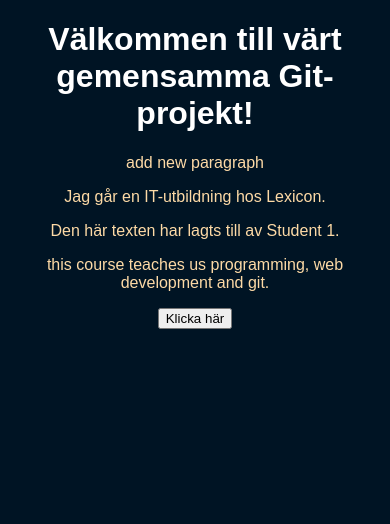
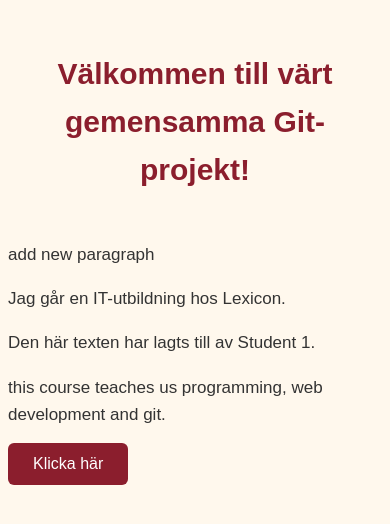
Before and after one commit to Domokius/grupp5_uppgift, a plain HTML site: page index.html in a window 390 px wide. Drawn offline with Linux system fonts and the light colour scheme.

Commit message:
add website design

```diff
--- a/style.css
+++ b/style.css
@@ -1,7 +1,59 @@
-body {
-   font-family: Arial, sans-serif;
-   background-color:rgb(0, 20, 36);
-   text-align: center;
+css
+*{margin:0;padding:0;box-sizing:border-box}
+
+
+body{font-family:Arial,sans-serif;background-color:#fff8ed;color:#333333;
+line-height: 1.6;}
+
+
+h1, h2, h3 {color:#8b1e2d;margin-bottom:15px;}
+h1{font-size:40px;text-align:center; padding:30px 15px}
+
+p{margin-bottom:15px; font-size:17px; }
+
+main{max-width:1100px;margin:030px auto;padding:25px;}
+
+sections{margin-bottom:25px; background-color:#ffffff; padding:25px; border-radius:12px;
+box-shadow:0 3px 10px rgba(0,0,0,0.08);}
+
+
+buttons{background-color:#8b1e2d;color:white;padding:12px 25px; border:none;
+   border-radius:6px;cursor:pointer;transition:background-color 0.3s; font-size:16px; }
+
+   a{color:#8b1e2d;text-decoration:none;}
+
+   a:hover{text-decoration:underline;}
+
+   img{max-width:100%;height:auto;border-radius:10px;}
+
+   footer{background-color:#333333;color:white;text-align:center;padding:20px 0;
+      margin-top:40px;}
+
+@media (max-width:768px){
+   section{padding: 18px;}
+   h1{font-size:30px;}
+   main{padding:15px;}
+   buttons{padding:10px 20px;font-size:14px;}
 }
-h1 { color: rgb(255, 255, 255); }
-p { color: rgb(253, 218, 166); }
+
+button,
+input[type="button"],
+input[type="submit"],
+a.button {
+    background-color: #8b1e2d;
+    color: white;
+    border: none;
+    padding: 12px 25px;
+    border-radius: 6px;
+    font-size: 16px;
+    cursor: pointer;
+    text-decoration: none;
+    display: inline-block;
+}
+
+button:hover,
+input[type="button"]:hover,
+input[type="submit"]:hover,
+a.button:hover {
+    background-color: #a83242;
+}
```
